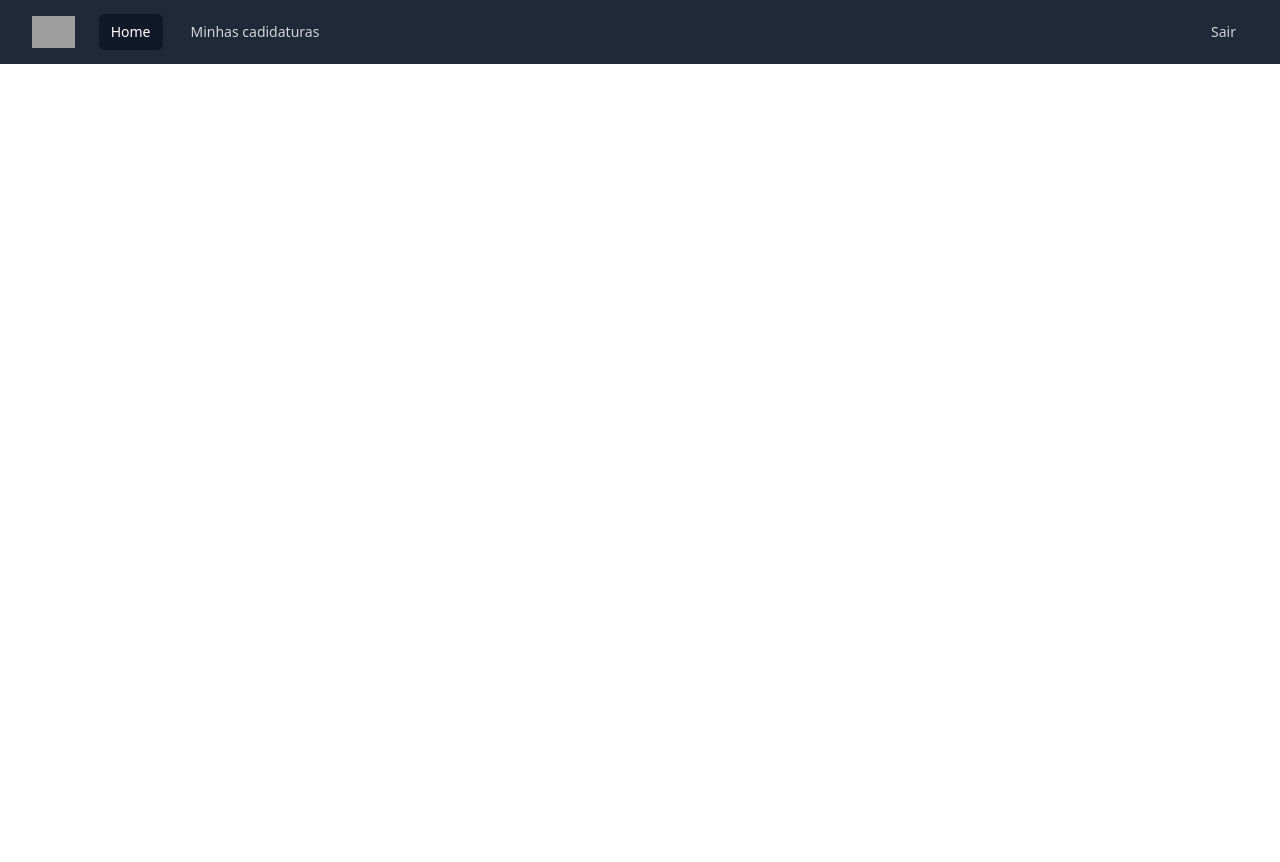
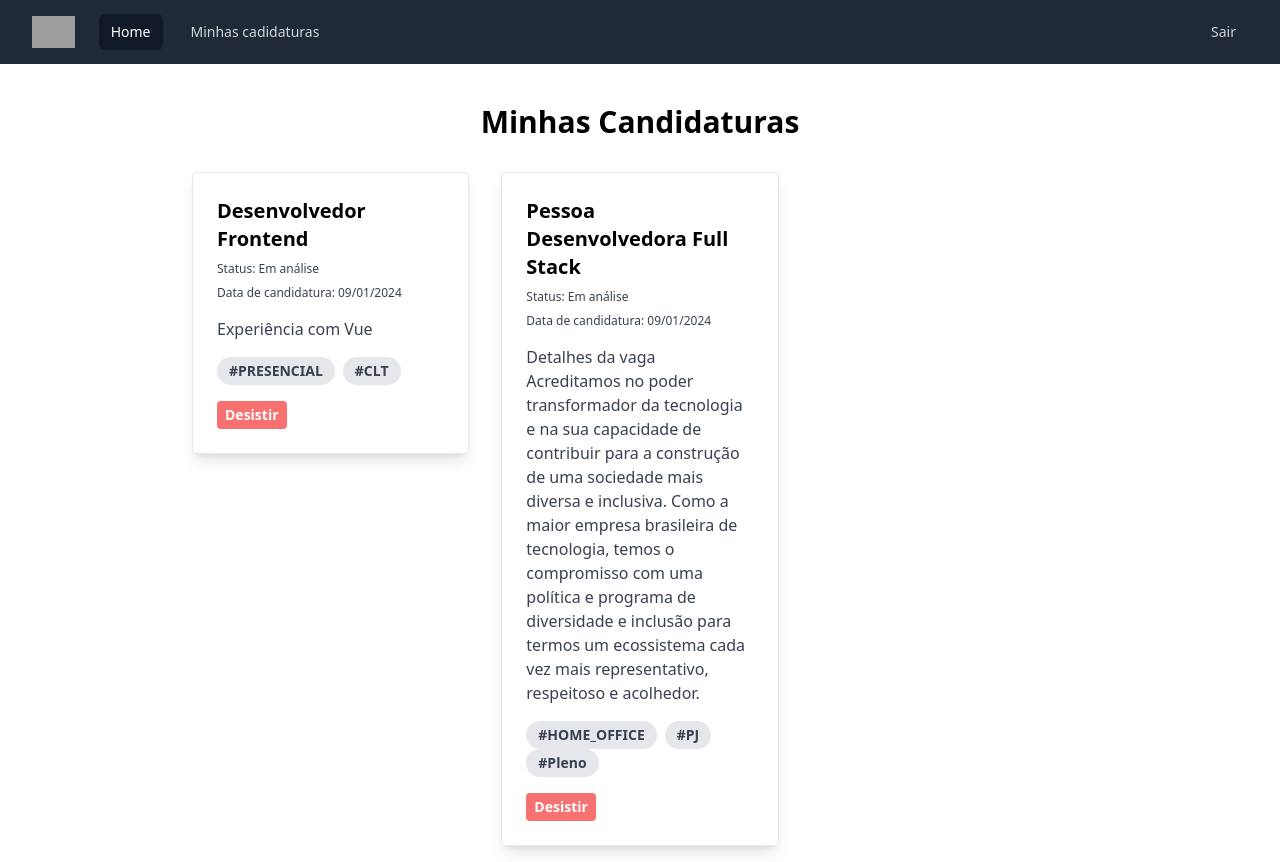
Before and after one commit to brenoRyan77/API-VAGAS-WEB, an Angular app: page /minhas-candidaturas in a window 1280 px wide. Before the commit this address led to /. Before the commit the page ends 800 px from the top, so only its background shows below. Built offline with nearby package versions, Linux system fonts and the light colour scheme; grey boxes are pictures that could not be loaded.

Commit message:
feat: Implementando visualização das minhas candidaturas

```diff
--- a/src/app/app-routing.module.ts
+++ b/src/app/app-routing.module.ts
@@ -3,6 +3,7 @@ import { RouterModule, Routes } from '@angular/router';
 import { PublicarVagasComponent } from './views/publicar-vagas/publicar-vagas.component';
 import { HomeComponent } from './components/home/home.component';
 import { LoginComponent } from './components/login/login.component';
+import { MinhasCandidaturasComponent } from './views/minhas-candidaturas/minhas-candidaturas.component';
 
 const routes: Routes = [
   { path: "", redirectTo: "login", pathMatch: "full"},
@@ -10,6 +11,7 @@ const routes: Routes = [
   { path: "publicar-vagas", component: PublicarVagasComponent},
   { path: "home", component: HomeComponent},
   { path: 'publicar-vagas/:id', component: PublicarVagasComponent },
+  { path: 'minhas-candidaturas', component: MinhasCandidaturasComponent },
 
 ];
 
--- a/src/app/app.module.ts
+++ b/src/app/app.module.ts
@@ -10,6 +10,7 @@ import { FormsModule, ReactiveFormsModule } from '@angular/forms';
 import { HttpClientModule, HTTP_INTERCEPTORS } from '@angular/common/http';
 import { LoginComponent } from './components/login/login.component';
 import { TokenInterceptor } from './interceptors/token.interceptor';
+import { MinhasCandidaturasComponent } from './views/minhas-candidaturas/minhas-candidaturas.component';
 
 @NgModule({
   declarations: [
@@ -18,6 +19,7 @@ import { TokenInterceptor } from './interceptors/token.interceptor';
     PublicarVagasComponent,
     HomeComponent,
     LoginComponent,
+    MinhasCandidaturasComponent,
   ],
   imports: [
     BrowserModule,
--- a/src/app/components/home/home.component.html
+++ b/src/app/components/home/home.component.html
@@ -27,5 +27,11 @@
         </ng-container>
       </div>
     </div>
+    </div>
+    <div class="flex justify-center items-center w-full" *ngIf="!vagas || vagas.length === 0">
+    <p class="text-gray-500 text-center text-sm">
+      Nenhuma vaga encontrada.<br />
+      Ainda não temos vagas disponíveis.
+    </p>
   </div>
 </div>
--- a/src/app/components/login/login.component.ts
+++ b/src/app/components/login/login.component.ts
@@ -31,12 +31,10 @@ export class LoginComponent implements OnInit {
   }
 
   login(): void{
-    console.log(this.form.value)
     this.loginService.login(this.form.getRawValue()).subscribe((res) => {
       localStorage.setItem('accessToken', res.accessToken);
       localStorage.setItem('acessUser', res.username)
       localStorage.setItem('currentUser', JSON.stringify(res));
-      console.log(res)
       this.rout.navigate(['/home'])
     }, (error) => {
       alert("Erro ao efetuar Login.")
--- a/src/app/components/nav/nav.component.html
+++ b/src/app/components/nav/nav.component.html
@@ -23,7 +23,7 @@
               <!-- Current: "bg-gray-900 text-white", Default: "text-gray-300 hover:bg-gray-700 hover:text-white" -->
               <a routerLink="/home" class="bg-gray-900 text-white rounded-md px-3 py-2 text-sm font-medium" aria-current="page">Home</a>
               <a *ngIf="isAdmin" routerLink="/publicar-vagas" class="text-gray-300 hover:bg-gray-700 hover:text-white rounded-md px-3 py-2 text-sm font-medium">Publicar vagas</a>
-              <a *ngIf="!isAdmin" routerLink="/home" class="text-gray-300 hover:bg-gray-700 hover:text-white rounded-md px-3 py-2 text-sm font-medium">Minhas cadidaturas</a>
+              <a *ngIf="!isAdmin" routerLink="/minhas-candidaturas" class="text-gray-300 hover:bg-gray-700 hover:text-white rounded-md px-3 py-2 text-sm font-medium">Minhas cadidaturas</a>
             </div>
           </div>
         </div>
--- /dev/null
+++ b/src/app/views/minhas-candidaturas/minhas-candidaturas.component.html
@@ -0,0 +1,32 @@
+<div>
+    <div class="text-center mb-6">
+        <h1 class="text-3xl font-bold">Minhas Candidaturas</h1>
+      </div>
+    <div class="flex flex-wrap -mx-4 mt-8" *ngIf="candidaturas && candidaturas.length > 0">
+      <div *ngFor="let candidatura of candidaturas" class="w-full sm:w-1/2 md:w-1/3 px-4 mb-4">
+        <div class="max-w-md rounded overflow-hidden shadow-lg border">
+          <div class="px-6 py-6">
+            <div class="font-bold text-xl mb-2">{{ candidatura.vaga.titulo }}</div>
+            <p class="text-gray-700 text-xs mb-2">Status: {{ candidatura.status }}</p>
+            <p class="text-gray-700 text-xs mb-4">Data de candidatura: {{ candidatura.dataAplicacao }}</p>
+            <p class="text-gray-700 text-base mb-4">{{ candidatura.vaga.descricao }}</p>
+            <div class="flex flex-wrap mt-4">
+              <span class="inline-block bg-gray-200 rounded-full px-3 py-1 text-sm font-semibold text-gray-700 mr-2">#{{ candidatura.vaga.modalidadeVaga }}</span>
+              <span class="inline-block bg-gray-200 rounded-full px-3 py-1 text-sm font-semibold text-gray-700 mr-2">#{{ candidatura.vaga.tipoVaga }}</span>
+              <span *ngIf="candidatura.vaga.nivel" class="inline-block bg-gray-200 rounded-full px-3 py-1 text-sm font-semibold text-gray-700 mr-2">#{{ candidatura.vaga.nivel }}</span>
+            </div>
+            <p *ngIf="candidatura.vaga.escolaridade" class="text-gray-700 text-xs font-bold mt-2">Escolaridade: {{ candidatura.vaga.escolaridade }}</p>
+
+            <button class="bg-red-400 hover:bg-red-600 text-white font-bold py-1 px-2 rounded mt-4 text-sm">Desistir</button>
+          </div>
+        </div>
+      </div>
+    </div>
+    <div class="flex justify-center items-center h-full" *ngIf="!candidaturas || candidaturas.length === 0">
+        <p class="text-gray-500 text-center text-sm">
+            Nenhuma candidatura encontrada.
+            <br />
+            Você ainda não se candidatou a nenhuma vaga.
+        </p>
+    </div>
+  </div>
--- /dev/null
+++ b/src/app/views/minhas-candidaturas/minhas-candidaturas.component.ts
@@ -0,0 +1,50 @@
+import { Component, OnInit } from '@angular/core';
+
+@Component({
+  selector: 'app-minhas-candidaturas',
+  templateUrl: './minhas-candidaturas.component.html',
+  styleUrls: ['./minhas-candidaturas.component.scss']
+})
+export class MinhasCandidaturasComponent implements OnInit {
+
+  constructor() { }
+
+  ngOnInit(): void {
+  }
+
+  candidaturas: any = [
+    {
+      "idCandidatura": 1,
+      "status": "Em análise",
+      "dataAplicacao": "09/01/2024",
+      "vaga": {
+        "id": 1,
+        "titulo": "Desenvolvedor Frontend",
+        "descricao": "Experiência com Vue",
+        "modalidadeVaga": "PRESENCIAL",
+        "tipoVaga": "CLT",
+        "nivel": null,
+        "escolaridade": null,
+        "dataPublicacao": "08/01/2024",
+        "dataEncerramento": null
+      }
+    },
+    {
+      "idCandidatura": 2,
+      "status": "Em análise",
+      "dataAplicacao": "09/01/2024",
+      "vaga": {
+        "id": 104,
+        "titulo": "Pessoa Desenvolvedora Full Stack",
+        "descricao": "Detalhes da vaga\n\nAcreditamos no poder transformador da tecnologia e na sua capacidade de contribuir para a construção de uma sociedade mais diversa e inclusiva. Como a maior empresa brasileira de tecnologia, temos o compromisso com uma política e programa de diversidade e inclusão para termos um ecossistema cada vez mais representativo, respeitoso e acolhedor.",
+        "modalidadeVaga": "HOME_OFFICE",
+        "tipoVaga": "PJ",
+        "nivel": "Pleno",
+        "escolaridade": null,
+        "dataPublicacao": "09/01/2024",
+        "dataEncerramento": null
+      }
+    }
+  ]
+
+}
```
Also changed, not shown: src/app/views/minhas-candidaturas/minhas-candidaturas.component.scss (added), 1 other file (tests, documents, lock files or other folders).
